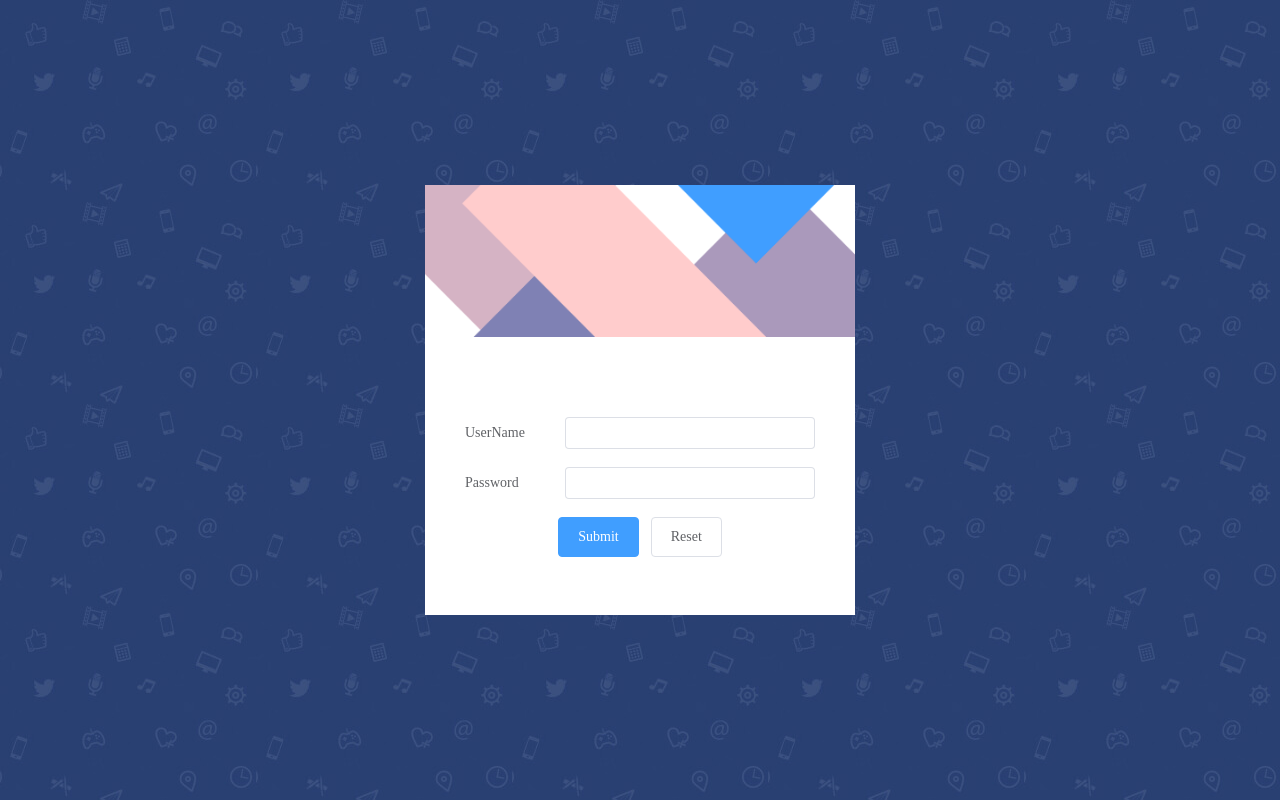
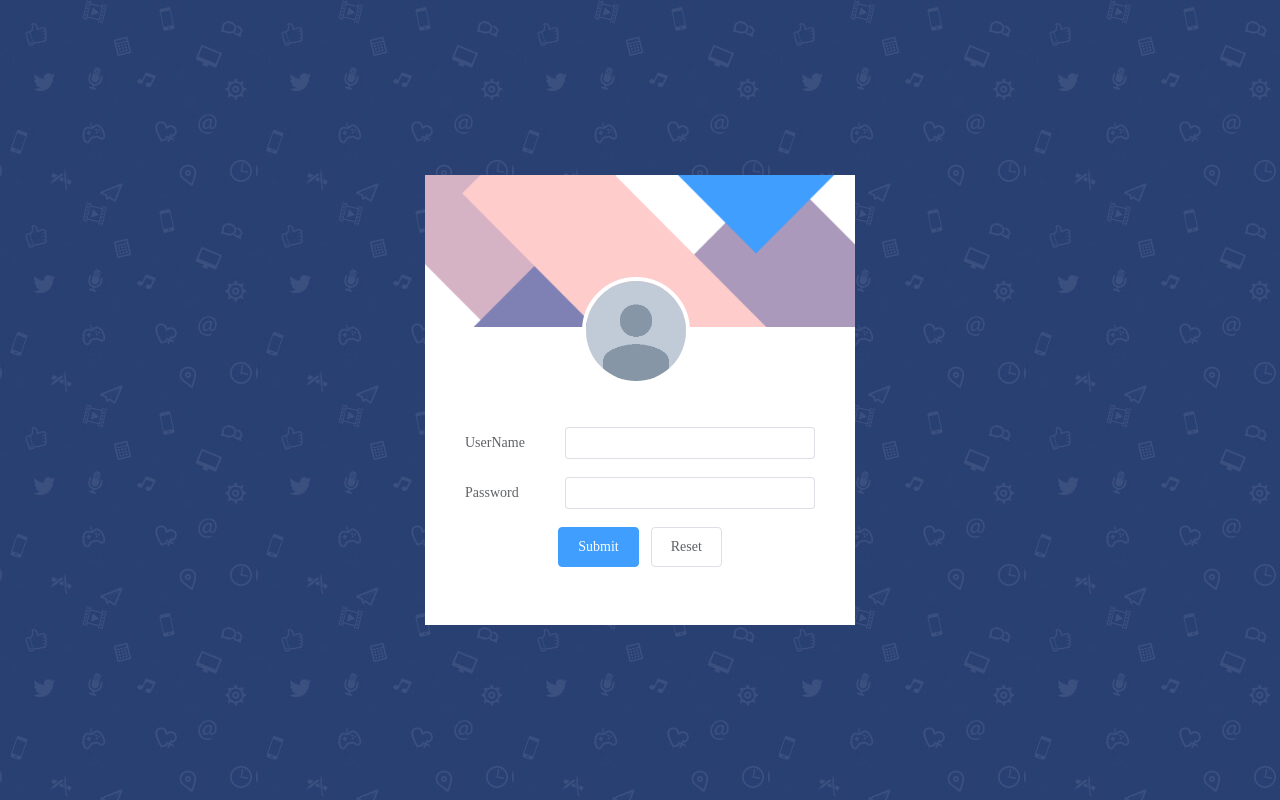
Before and after one commit to lifechat/Vtech-admin, a Vue app: page /#/login in a window 1280 px wide. Built offline with nearby package versions, Linux system fonts and the light colour scheme; no server answers.

Commit message:
feat:  login

```diff
--- a/src/views/login/index.vue
+++ b/src/views/login/index.vue
@@ -5,6 +5,9 @@
         <img src="@/assets/login-header7.png" alt="" />
       </div>
       <div class="login-form-box">
+        <div class="avatar-box">
+          <img class="avatar" src="@/assets/face.png" alt="" />
+        </div>
         <el-form
           ref="ruleFormRef"
           :model="ruleForm"
@@ -119,8 +122,25 @@ onMounted(() => {
       box-sizing: border-box;
       width: 100%;
       padding: 40px;
-      padding-top: 80px;
+      padding-top: 100px;
+      position: relative;
 
+      .avatar-box {
+        position: absolute;
+        width: 100px;
+        height: 100px;
+        border: 4px solid #fff;
+        border-radius: 50%;
+        top: -50px;
+        right: calc(50% - 50px);
+        overflow: hidden;
+
+        .avatar {
+          display: block;
+          width: 100%;
+          height: 100%;
+        }
+      }
       .button-box {
         margin: 0 auto;
       }
```
Also changed, not shown: src/assets/face.png (added).
